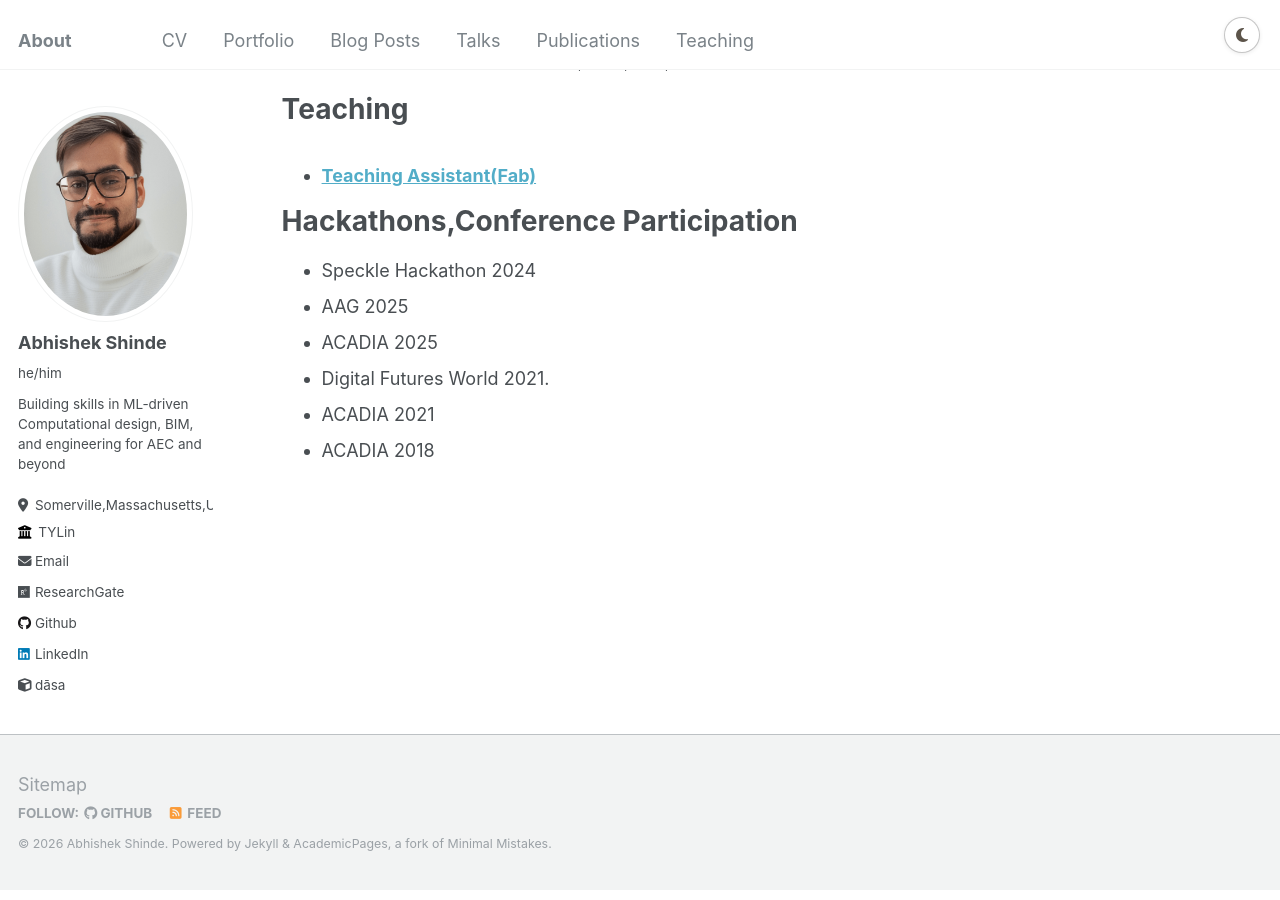
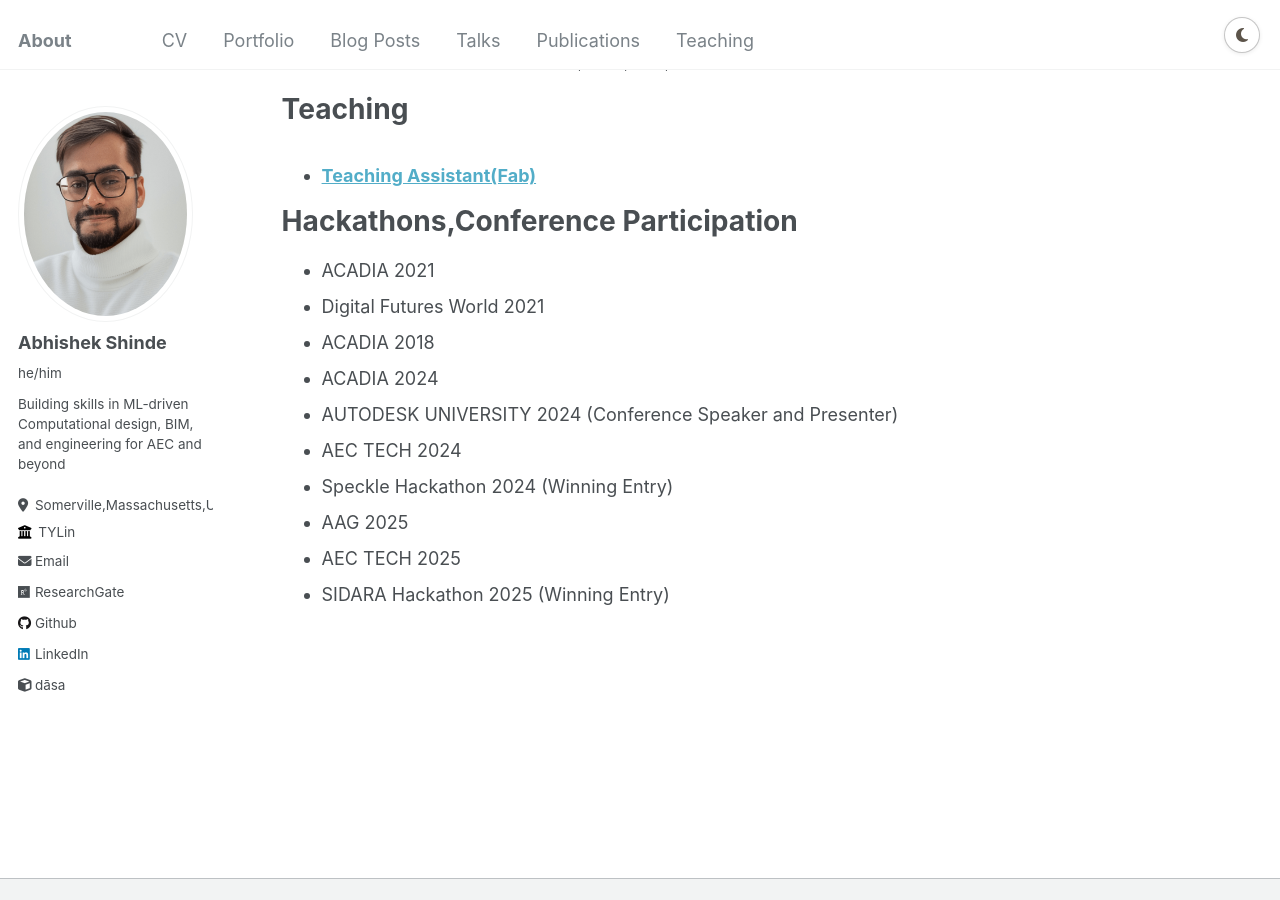
Before and after one commit to InquisitiveAS/InquisitiveAS.github.io, a Jekyll site: the page built from _pages/cv.md, in a window 1280 px wide and 900 px high, scrolled down 2133 px. Built offline with Jekyll 4.4.1, drawn with Linux system fonts in a browser that asks for light colours.

Commit message:
Update cv.md

```diff
--- a/_pages/cv.md
+++ b/_pages/cv.md
@@ -82,9 +82,14 @@ Teaching
 
 Hackathons,Conference Participation
 ====================================
-* Speckle Hackathon 2024
+
+* ACADIA 2021
+* Digital Futures World 2021
+* ACADIA 2018
+* ACADIA 2024
+* AUTODESK UNIVERSITY 2024 (Conference Speaker and Presenter)
+* AEC TECH 2024
+* Speckle Hackathon 2024 (Winning Entry)
 * AAG 2025
-* ACADIA 2025
-* Digital Futures World 2021.
-* ACADIA 2021
-* ACADIA 2018
+* AEC TECH 2025
+* SIDARA Hackathon 2025 (Winning Entry)
```
